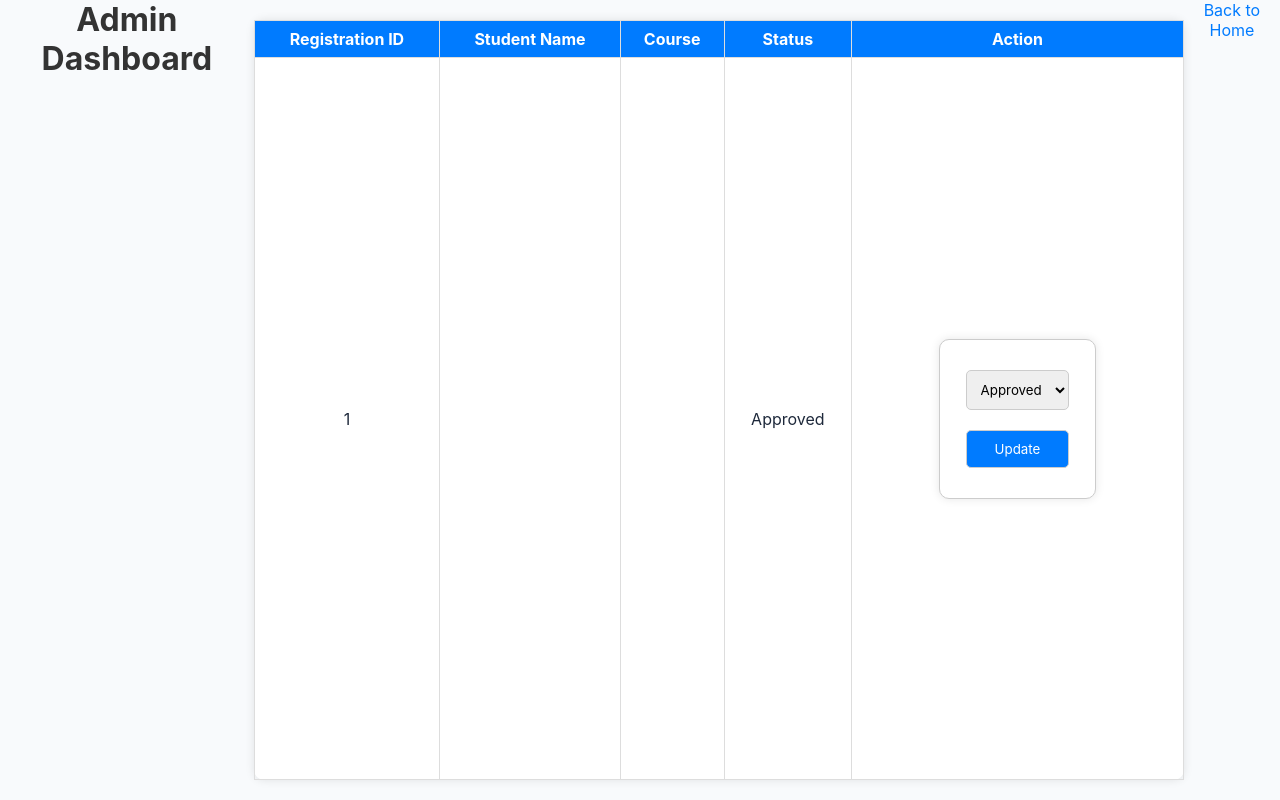
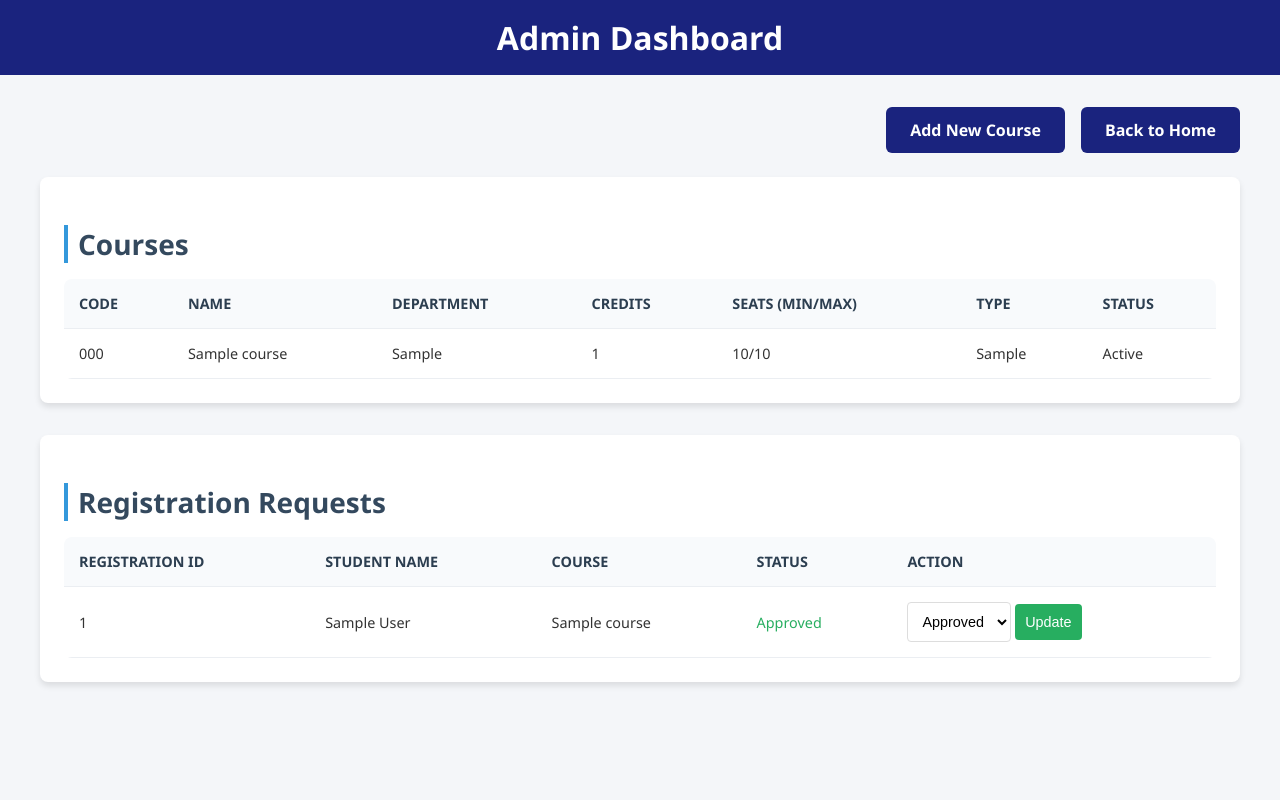
Before and after one commit to shreeeyaaa/elective-registration-system, a FastAPI app: page /admin in a window 1280 px wide. Run offline with FastAPI, Linux system fonts and the light colour scheme; tables that the repository leaves empty hold one stand-in row (values such as "Sample post").

Commit message:
admin portion

```diff
--- a/main.py
+++ b/main.py
@@ -5,11 +5,12 @@ from fastapi.staticfiles import StaticFiles
 from sqlalchemy import (
     Column, String, Integer, Boolean, ForeignKey, Text, Date, DateTime, Float, create_engine
 )
+from sqlalchemy.orm import joinedload
 from sqlalchemy.orm import sessionmaker, declarative_base, relationship
 from sqlalchemy.exc import SQLAlchemyError
 import bcrypt
 from datetime import datetime
-
+from fastapi import Query
 from typing import Generator
 import pymysql
 from sqlalchemy.orm import Session
@@ -22,9 +23,9 @@ app = FastAPI()
 # pwd_context = CryptContext(schemes=["bcrypt"], deprecated="auto")
 
 # Database setup
-# DATABASE_URL = "mysql+pymysql://root:password@localhost:3306/elective_system"
+DATABASE_URL = "mysql+pymysql://root:OmMina12@localhost:3306/elective_system"
 # DATABASE_URL = "mysql+pymysql://root:@localhost:3306/elective_system"
-DATABASE_URL = "mysql+pymysql://root:@localhost:3306/elective_system"
+# DATABASE_URL = "mysql+pymysql://root:@localhost:3306/elective_system"
 
 engine = create_engine(DATABASE_URL)
 SessionLocal = sessionmaker(autocommit=False, autoflush=False, bind=engine)
@@ -44,6 +45,7 @@ templates = Jinja2Templates(directory="templates")
 
 # Static files (CSS, JS)
 app.mount("/static", StaticFiles(directory="static"), name="static")
+app.mount("/assets", StaticFiles(directory="assets"), name="assets")
 #define declarative_base
 Base = declarative_base()
 
@@ -150,6 +152,10 @@ class Registration(Base):
     approval_admin_id = Column((String(255)), ForeignKey("Admin.admin_id"))
     prerequisites_met = Column(Boolean, default=False)
 
+    # Add these relationship definitions
+    student = relationship("Student", backref="registrations")
+    course = relationship("Course", backref="registrations")
+
 class CourseMaterial(Base):
     __tablename__ = "Course_Material"
     material_id = Column((String(255)), primary_key=True)
@@ -171,13 +177,7 @@ class CourseSchedule(Base):
 # Create all tables
 Base.metadata.create_all(bind=engine)
 
-# Dependency to get DB session
-# def get_db():
-#     db = SessionLocal()
-#     try:
-#         yield db
-#     finally:
-#         db.close()
+
 def get_db() -> Generator[Session, None, None]:
     db = SessionLocal()
     try:
@@ -192,12 +192,6 @@ def login_page(request: Request):
     """Renders the login page."""
     return templates.TemplateResponse("landing.html", {"request": request})
 
-# @app.get("/", response_class=HTMLResponse)
-# def home(request: Request):
-#     db = SessionLocal()
-#     courses = db.query(Course).filter(Course.is_active == True).all()
-#     db.close()
-#     return templates.TemplateResponse("index.html", {"request": request, "courses": courses})
 
 
 # Login Handling
@@ -208,21 +202,7 @@ def show_login(request: Request, type: str):
     # Optionally handle admin login here
 
 
-# @app.post("/student_login", response_class=HTMLResponse)
-# def student_login(
-#     request: Request,
-#     student_id: str = Form(...),
-#     email: str = Form(...),
-#     password: str = Form(...),
-#     db: Session = Depends(get_db),
-# ):
-#     student = db.query(Student).filter(Student.student_id == student_id, Student.email == email).first()
-#     if student and verify_password(password, student.password_hash):
-#         return RedirectResponse(url="/student-dashboard", status_code=303)
-#     return templates.TemplateResponse("student_login.html", {
-#         "request": request,
-#         "error": "Invalid student ID, email, or password"
-#     })
+
 @app.post("/student_login", response_class=HTMLResponse)
 def student_login(
     request: Request,
@@ -235,11 +215,12 @@ def student_login(
     student = db.query(Student).filter(Student.student_id == student_id, Student.email == email).first()
 
     # Verify if student exists and the password is correct
-    if student and verify_password(password, student.password_hash):
+    if student:
         # return RedirectResponse(url="/student-dashboard", status_code=303)
+        print("Student authenticated successfully")  # Log the success message
         return RedirectResponse(url=f"/student-dashboard?student_id={student.student_id}", status_code=303)
 
-
+    print("Invalid student ID, email, or password")  # Log the error message
     # If authentication fails, return to the login page with an error message
     return templates.TemplateResponse("student_login.html", {
         "request": request,
@@ -279,33 +260,6 @@ def register_elective(
 
 
 
-# @app.post("/register", response_class=HTMLResponse)
-# def register_user(
-#     request: Request,
-#     student_id: str = Form(...),
-#     course_code: str = Form(...),
-#     db: SessionLocal = Depends(get_db)
-# ):
-#     try:
-#         registration = Registration(
-#             student_id=student_id,
-#             course_code=course_code,
-#             reg_timestamp=datetime.now(),
-#             status="Pending",
-#         )
-#         db.add(registration)
-#         db.commit()
-
-#         # Log the registration to make sure it was added
-#         print(f"Registration successful for student {student_id} and course {course_code}")
-
-#         # Redirect to the success page
-#         return RedirectResponse(url="/success", status_code=303)
-
-#     except SQLAlchemyError as e:
-#         db.rollback()
-#         print(f"Error occurred: {str(e)}")  # Log the error
-#         return templates.TemplateResponse("index.html", {"request": request, "error": str(e)})
 
 
 @app.get("/success", response_class=HTMLResponse)
@@ -320,19 +274,41 @@ def available_courses(request: Request):
     return templates.TemplateResponse("courses.html", {"request": request, "courses": courses})
 
 
+# Update the admin dashboard route
 @app.get("/admin", response_class=HTMLResponse)
 def admin_dashboard(request: Request, db: SessionLocal = Depends(get_db)):
     try:
+        # Modified query to load the relationships
         registrations = (
             db.query(Registration)
-            .join(Student, Registration.student_id == Student.student_id)
-            .join(Course, Registration.course_code == Course.course_code)
+            .options(
+                joinedload(Registration.student),
+                joinedload(Registration.course)
+            )
             .all()
         )
-        return templates.TemplateResponse("admin.html", {"request": request, "registrations": registrations})
+
+        courses = db.query(Course).all()
+
+        return templates.TemplateResponse(
+            "admin.html",
+            {
+                "request": request,
+                "registrations": registrations,
+                "courses": courses
+            }
+        )
     except Exception as e:
-        return templates.TemplateResponse("admin.html", {"request": request, "error": str(e)})
-
+        print(f"Error in admin dashboard: {str(e)}")  # Add logging
+        return templates.TemplateResponse(
+            "admin.html",
+            {
+                "request": request,
+                "error": str(e),
+                "registrations": [],
+                "courses": []
+            }
+        )
 # Add route to add a course
 @app.get("/admin/add_course", response_class=HTMLResponse)
 def add_course_form(request: Request):
@@ -379,51 +355,6 @@ def add_course(
 
 
 
-
-# @app.get("/student-dashboard")
-# async def student_dashboard(request: Request):
-#     return templates.TemplateResponse("student-dashboard.html", {"request": request})
-# courses = db.query(Course).filter(Course.is_active == True).all()
-
-# @app.get("/student-dashboard", response_class=HTMLResponse)
-# def student_dashboard(request: Request, db: SessionLocal = Depends(get_db)):
-#     courses = db.query(Course).filter(Course.is_active == True).all()
-#     return templates.TemplateResponse("student-dashboard.html", {"request": request, "courses": courses})
-
-from fastapi import Query
-
-# @app.get("/student-dashboard", response_class=HTMLResponse)
-# def student_dashboard(request: Request, db: SessionLocal = Depends(get_db), view_all: bool = Query(False)):
-#     if view_all:
-#         courses = db.query(Course).filter(Course.is_active == True).all()  # Fetch all courses
-#     else:
-#         courses = db.query(Course).filter(Course.is_active == True).limit(5).all()  # Fetch only the first five
-#     return templates.TemplateResponse("student-dashboard.html", {"request": request, "courses": courses, "view_all": view_all})
-
-# @app.get("/student-dashboard", response_class=HTMLResponse)
-# def student_dashboard(
-#     request: Request,
-#     student_id: str = Query(...),  # Expect student_id as a query parameter
-#     db: Session = Depends(get_db),
-#     view_all: bool = Query(False)
-# ):
-#     # Fetch student data
-#     student = db.query(Student).filter(Student.student_id == student_id).first()
-#     if not student:
-#         return templates.TemplateResponse("error.html", {"request": request, "error": "Student not found"})
-
-#     # Fetch courses
-#     if view_all:
-#         courses = db.query(Course).filter(Course.is_active == True).all()  # Fetch all courses
-#     else:
-#         courses = db.query(Course).filter(Course.is_active == True).limit(5).all()  # Fetch only the first five
-
-#     return templates.TemplateResponse("student-dashboard.html", {
-#         "request": request,
-#         "student": student,  # Pass student data
-#         "courses": courses,
-#         "view_all": view_all
-#     })
 from sqlalchemy.orm import aliased
 @app.get("/student-dashboard", response_class=HTMLResponse)
 def student_dashboard(
@@ -568,20 +499,7 @@ async def update_profile(student_id: str, request: Request, db: Session = Depend
 
 
 
-# @app.post("/register")
-# def register_course(
-#     course_code: str = Form(...),
-#     student_id: str = Form(...),
-#     db: Session = Depends(get_db)
-# ):
-#     registration = Registration(
-#         student_id=student_id,
-#         course_code=course_code,
-#         status="Pending"
-#     )
-#     db.add(registration)
-#     db.commit()
-#     return RedirectResponse(url="/register.html", status_code=303)
+
 @app.get("/register.html", response_class=HTMLResponse)
 def register_confirmation(request: Request, course_code: str = Query(...), student_id: str = Query(...)):
     return templates.TemplateResponse("register.html", {
@@ -590,22 +508,6 @@ def register_confirmation(request: Request, course_code: str = Query(...), stude
         "student_id": student_id,
     })
 
-# @app.post("/register")
-# def register_course(
-#     course_code: str = Form(...),
-#     student_id: str = Form(...),
-#     remarks: str = Form(None),
-#     db: Session = Depends(get_db)
-# ):
-#     registration = Registration(
-#         student_id=student_id,
-#         course_code=course_code,
-#         remarks=remarks,
-#         status="Pending"
-#     )
-#     db.add(registration)
-#     db.commit()
-#     return RedirectResponse(url=f"/student-dashboard?student_id={student_id}", status_code=303)
 
 
 @app.post("/register", response_class=HTMLResponse)
@@ -637,37 +539,6 @@ def register_user(
         return templates.TemplateResponse("index.html", {"request": request, "error": str(e)})
 
 
-# @app.post("/drop-course/{student_id}")
-# def drop_course(student_id: str = Path(..., description="The ID of the logged-in student"),
-#                 course_code: str = Form(...), db: Session = Depends(get_db)):
-#     # Find the registration record to delete
-#     registration = db.query(Registration).filter(
-#         Registration.course_code == course_code,
-#         Registration.student_id == student_id
-#     ).first()
-
-#     if registration:
-#         # Remove the registration record from the database
-#         db.delete(registration)
-#         db.commit()
-#         return {"message": "Course dropped successfully"}
-#     else:
-#         raise HTTPException(status_code=404, detail="Course not found in your registered courses")
-
-
-# @app.post("/drop-course/{student_id}")
-# def drop_course(student_id: str, course_code: str = Form(...), db: Session = Depends(get_db)):
-#     registration = db.query(Registration).filter(
-#         Registration.course_code == course_code,
-#         Registration.student_id == student_id
-#     ).first()
-
-#     if registration:
-#         db.delete(registration)
-#         db.commit()
-#         return RedirectResponse(url="/student-dashboard", status_code=303)
-#     else:
-#         raise HTTPException(status_code=404, detail="Course not found in your registered courses")
 
 
 @app.post("/drop-course/{student_id}")
--- a/templates/admin.html
+++ b/templates/admin.html
@@ -4,10 +4,211 @@
     <meta charset="UTF-8">
     <meta name="viewport" content="width=device-width, initial-scale=1.0">
     <title>Admin Dashboard</title>
-    <link rel="stylesheet" href="/static/css/styles.css">
+
+    <style>
+        /* General Layout and Typography */
+        body {
+            font-family: 'Segoe UI', Tahoma, Geneva, Verdana, sans-serif;
+            margin: 0;
+            padding: 0;
+            background-color: #f4f6f9;
+            color: #333;
+        }
+
+        header {
+            background-color: #1a237e;
+            color: white;
+            padding: 1rem;
+            text-align: center;
+        }
+
+        header h1 {
+            margin: 0;
+            font-size: 2rem;
+        }
+
+        main {
+            padding: 2rem;
+            max-width: 1200px;
+            margin: 0 auto;
+        }
+
+        h2 {
+            color: #34495e;
+            margin: 1.5rem 0 1rem;
+            font-size: 1.75rem;
+            border-left: 4px solid #3498db;
+            padding-left: 10px;
+        }
+
+        /* Dashboard Sections */
+        .dashboard-section {
+            background: white;
+            border-radius: 8px;
+            padding: 1.5rem;
+            margin-bottom: 2rem;
+            box-shadow: 0 4px 6px rgba(0, 0, 0, 0.1);
+        }
+
+        /* Action Buttons */
+        .action-buttons {
+            display: flex;
+            justify-content: flex-end;
+            gap: 1rem;
+            margin-bottom: 1.5rem;
+        }
+
+        .action-buttons a {
+            padding: 0.75rem 1.5rem;
+            background-color: #1a237e;
+            color: white;
+            text-decoration: none;
+            border-radius: 6px;
+            font-weight: 600;
+            transition: background-color 0.2s ease;
+        }
+
+        .action-buttons a:hover {
+            background-color: #2980b9;
+        }
+
+        /* Tables */
+        table {
+            width: 100%;
+            border-collapse: collapse;
+            background: white;
+            overflow: hidden;
+            border-radius: 8px;
+            margin-top: 1rem;
+        }
+
+        th, td {
+            padding: 15px;
+            text-align: left;
+            border-bottom: 1px solid #ebeef2;
+        }
+
+        th {
+            background-color: #f8fafc;
+            color: #2c3e50;
+            font-weight: 700;
+            text-transform: uppercase;
+            font-size: 0.9rem;
+        }
+
+        td {
+            font-size: 0.9rem;
+        }
+
+        tr:hover {
+            background-color: #f2f6fa;
+        }
+
+        /* Form Styling */
+        select, button {
+            padding: 10px;
+            border: 1px solid #ddd;
+            border-radius: 4px;
+            font-size: 0.9rem;
+        }
+
+        button {
+            background-color: #27ae60;
+            color: white;
+            border: none;
+            cursor: pointer;
+            transition: background-color 0.2s ease;
+        }
+
+        button:hover {
+            background-color: #218c54;
+        }
+
+        select {
+            background-color: white;
+        }
+
+        /* Status Colors */
+        .status-pending {
+            color: #f39c12;
+        }
+
+        .status-approved {
+            color: #27ae60;
+        }
+
+        .status-rejected {
+            color: #e74c3c;
+        }
+
+        /* Responsive Design */
+        @media (max-width: 768px) {
+            .action-buttons {
+                flex-direction: column;
+                align-items: flex-start;
+            }
+
+            .action-buttons a {
+                width: 100%;
+                text-align: center;
+            }
+
+            table {
+                display: block;
+                overflow-x: auto;
+                white-space: nowrap;
+            }
+        }
+    </style>
 </head>
 <body>
+    <header>
         <h1>Admin Dashboard</h1>
+    </header>
+    <main>
+        {% if error %}
+            <div style="color: red; padding: 1rem; background-color: #ffebee; margin-bottom: 1.5rem; border-left: 4px solid #e74c3c; border-radius: 6px;">
+                Error: {{ error }}
+            </div>
+        {% endif %}
+
+        <div class="action-buttons">
+            <a href="/admin/add_course">Add New Course</a>
+            <a href="/">Back to Home</a>
+        </div>
+
+        <div class="dashboard-section">
+            <h2>Courses</h2>
+            <table>
+                <thead>
+                    <tr>
+                        <th>Code</th>
+                        <th>Name</th>
+                        <th>Department</th>
+                        <th>Credits</th>
+                        <th>Seats (Min/Max)</th>
+                        <th>Type</th>
+                        <th>Status</th>
+                    </tr>
+                </thead>
+                <tbody>
+                    {% for course in courses %}
+                    <tr>
+                        <td>{{ course.course_code }}</td>
+                        <td>{{ course.course_name }}</td>
+                        <td>{{ course.department }}</td>
+                        <td>{{ course.credits }}</td>
+                        <td>{{ course.min_seats }}/{{ course.max_seats }}</td>
+                        <td>{{ course.course_type }}</td>
+                        <td class="status-{{ course.is_active | lower }}">{{ "Active" if course.is_active else "Inactive" }}</td>
+                    </tr>
+                    {% endfor %}
+                </tbody>
+            </table>
+        </div>
+
+        <div class="dashboard-section">
+            <h2>Registration Requests</h2>
             <table>
                 <thead>
                     <tr>
@@ -22,9 +223,9 @@
                     {% for registration in registrations %}
                     <tr>
                         <td>{{ registration.registration_id }}</td>
-                <td>{{ registration.student_name }}</td>
-                <td>{{ registration.course_name }}</td>
-                <td>{{ registration.status }}</td>
+                        <td>{{ registration.student.full_name if registration.student else 'N/A' }}</td>
+                        <td>{{ registration.course.course_name if registration.course else 'N/A' }}</td>
+                        <td class="status-{{ registration.status | lower }}">{{ registration.status }}</td>
                         <td>
                             <form method="POST" action="/update_registration">
                                 <input type="hidden" name="registration_id" value="{{ registration.registration_id }}">
@@ -39,9 +240,8 @@
                     </tr>
                     {% endfor %}
                 </tbody>
-
-
             </table>
-    <a href="/">Back to Home</a>
+        </div>
+    </main>
 </body>
 </html>
--- a/templates/landing.html
+++ b/templates/landing.html
@@ -149,7 +149,7 @@
 <body>
     <nav class="navbar">
         <div class="logo-container">
-            <img src="../assets/Pulchowk-Campus.jpg" alt="IOE Pulchowk Campus Logo" class="logo">
+            <img src="assets/Pulchowk-Campus.png" alt="IOE Pulchowk Campus Logo" class="logo">
             <span class="campus-name">IOE Pulchowk Campus</span>
         </div>
     </nav>
--- a/templates/student_login.html
+++ b/templates/student_login.html
@@ -165,7 +165,7 @@
 <body>
     <nav class="navbar">
         <div class="logo-container">
-            <img src="/path/to/pulchowk-logo.png" alt="IOE Pulchowk Campus Logo" class="logo">
+            <img src="assets/Pulchowk-Campus.png" alt="IOE Pulchowk Campus Logo" class="logo">
             <span class="campus-name">IOE Pulchowk Campus</span>
         </div>
     </nav>
```
Also changed, not shown: sadhana.py (added, +22 -0 lines), assets/Pulchowk-Campus.png (renamed from assets/Pulchowk-Campus.jpg), images/Pulchowk-Campus.png (added), 1 other file. Lines whose indentation alone changed are shown as unchanged.
